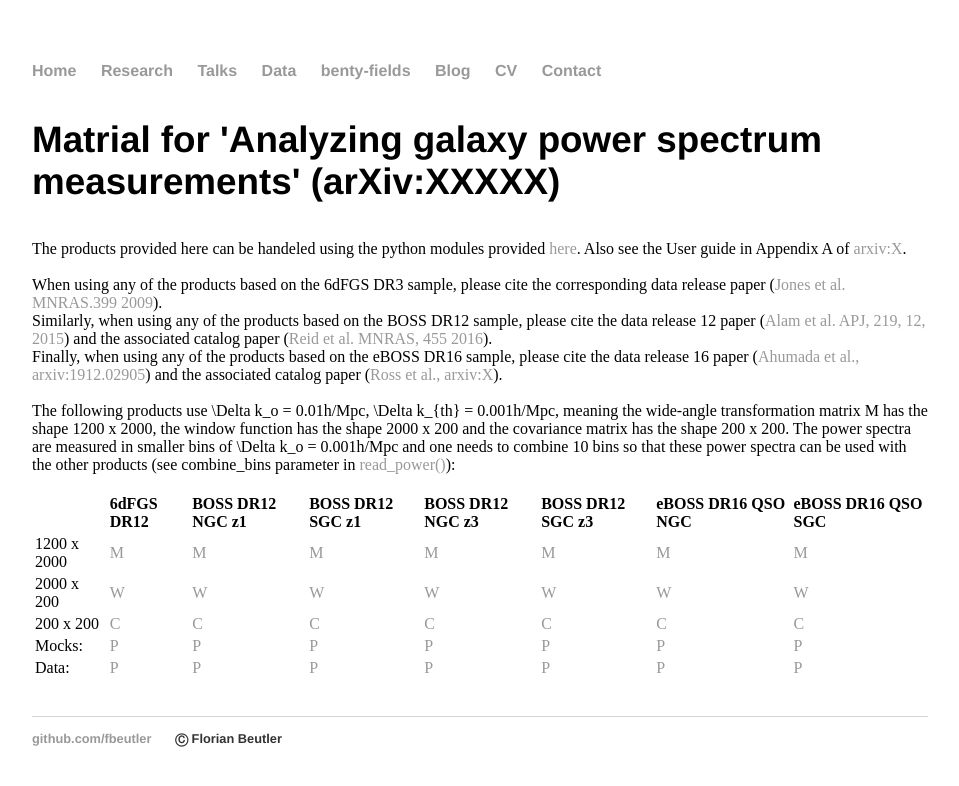
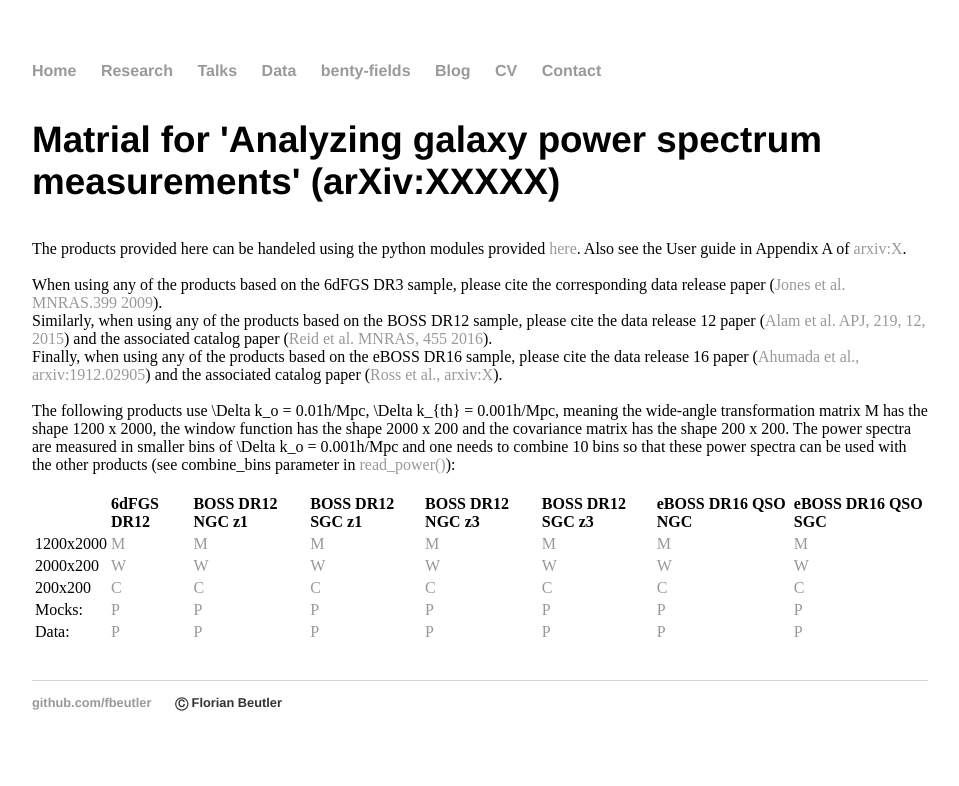
Before and after one commit to fbeutler/fbeutler.github.io, a Jekyll site: the page built from hub/deconv_paper.html, in a window 1280 px wide. Shown: the top 786 px of the page, without its empty margins (160-1119 px from the left). Built offline with Jekyll 4.4.1, drawn with Linux system fonts in a browser that asks for light colours.

Commit message:
Update deconv_paper.html

```diff
--- a/hub/deconv_paper.html
+++ b/hub/deconv_paper.html
@@ -41,7 +41,7 @@ Finally, when using any of the products based on the eBOSS DR16 sample, please c
     <th>eBOSS DR16 QSO SGC</th>
   </tr>
   <tr style="text-align: left">
-    <td>1200 x 2000</td>
+    <td>1200x2000</td>
     <td><a href="M_6dFGS_DR3_1_1_1_1_1_1200_2000.matrix.gz">M</a></td>
     <td><a href="M_BOSS_DR12_NGC_z1_V6C_1_1_1_1_1_1200_2000.matrix.gz">M</a></td>
     <td><a href="M_BOSS_DR12_SGC_z1_V6C_1_1_1_1_1_1200_2000.matrix.gz">M</a></td>
@@ -51,7 +51,7 @@ Finally, when using any of the products based on the eBOSS DR16 sample, please c
     <td><a href="M_eBOSS_DR16_QSO_SGC_1_1_1_1_1_1200_2000.matrix.gz">M</a></td>
   </tr>
   <tr style="text-align: left">
-    <td>2000 x 200</td>
+    <td>2000x200</td>
     <td><a href="W_6dFGS_DR3_1_1_1_1_1_10_2000_200.matrix.gz">W</a></td>
     <td><a href="W_BOSS_DR12_NGC_z1_V6C_1_1_1_1_1_10_2000_200.matrix.gz">W</a></td>
     <td><a href="W_BOSS_DR12_SGC_z1_V6C_1_1_1_1_1_10_2000_200.matrix.gz">W</a></td>
@@ -61,7 +61,7 @@ Finally, when using any of the products based on the eBOSS DR16 sample, please c
     <td><a href="W_eBOSS_DR16_QSO_SGC_1_1_1_1_1_10_2000_200.matrix.gz">W</a></td>
   </tr>
   <tr style="text-align: left">
-    <td>200 x 200</td>
+    <td>200x200</td>
     <td><a href="C_600_6dFGS_DR3_1_1_1_1_1_10_200_200.matrix.gz">C</a></td>
     <td><a href="C_2048_BOSS_DR12_NGC_z1_V6C_1_1_1_1_1_10_200_200.matrix.gz">C</a></td>
     <td><a href="C_2048_BOSS_DR12_SGC_z1_V6C_1_1_1_1_1_10_200_200.matrix.gz">C</a></td>
```
